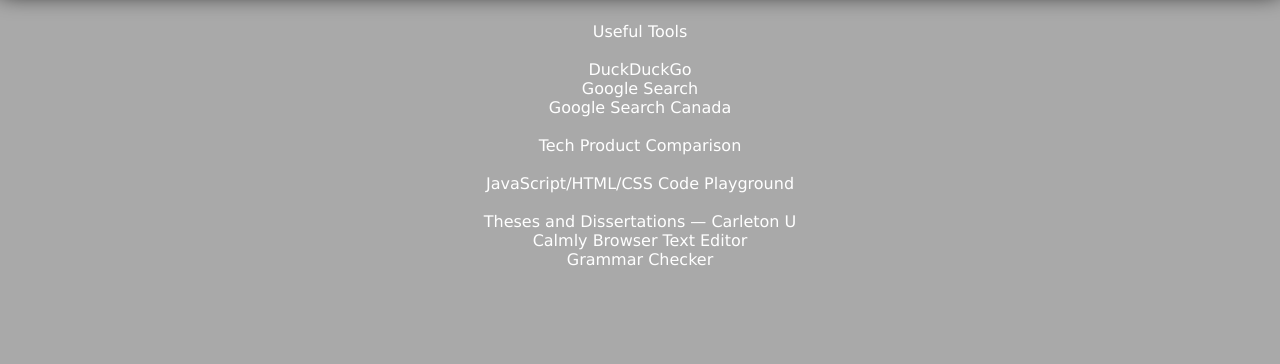
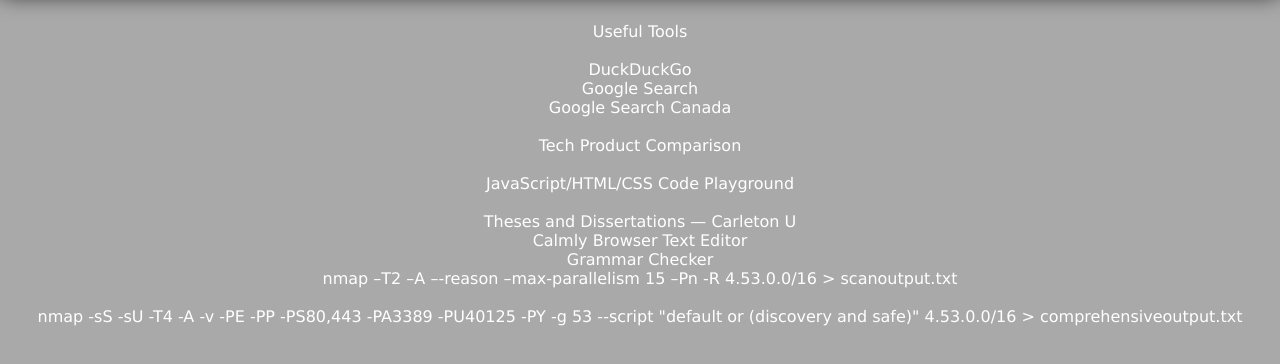
Before and after one commit to projectmercy/VexSite, a plain HTML site: page tools.html in a window 1280 px wide. Shown: the part 58-422 px from the top of the page. Drawn offline with nearby package versions, Linux system fonts and the light colour scheme.

Commit message:
added text

```diff
--- a/tools.html
+++ b/tools.html
@@ -45,6 +45,10 @@
 <br>
 <A HREF = "https://writer.com/grammar-checker/">Grammar Checker</A>
 <br>
+<p>nmap –T2 –A –-reason –max-parallelism 15 –Pn -R 4.53.0.0/16 > scanoutput.txt </p>
+<br>
+<p>nmap -sS -sU -T4 -A -v -PE -PP -PS80,443 -PA3389 -PU40125 -PY -g 53 --script "default or (discovery and safe)" 4.53.0.0/16 > comprehensiveoutput.txt</p>
+<br>
 </div>
 
 <script src="https://unpkg.com/@popperjs/core@2"></script>
```
